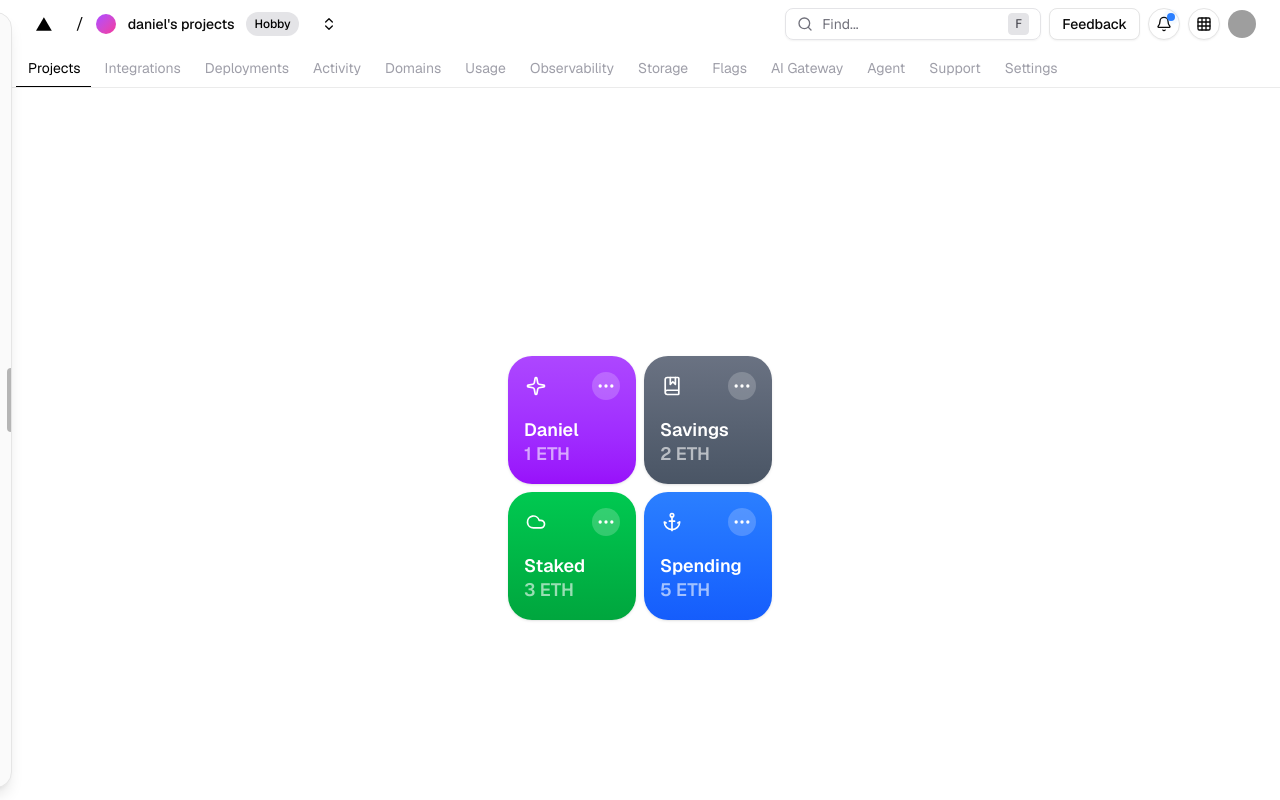
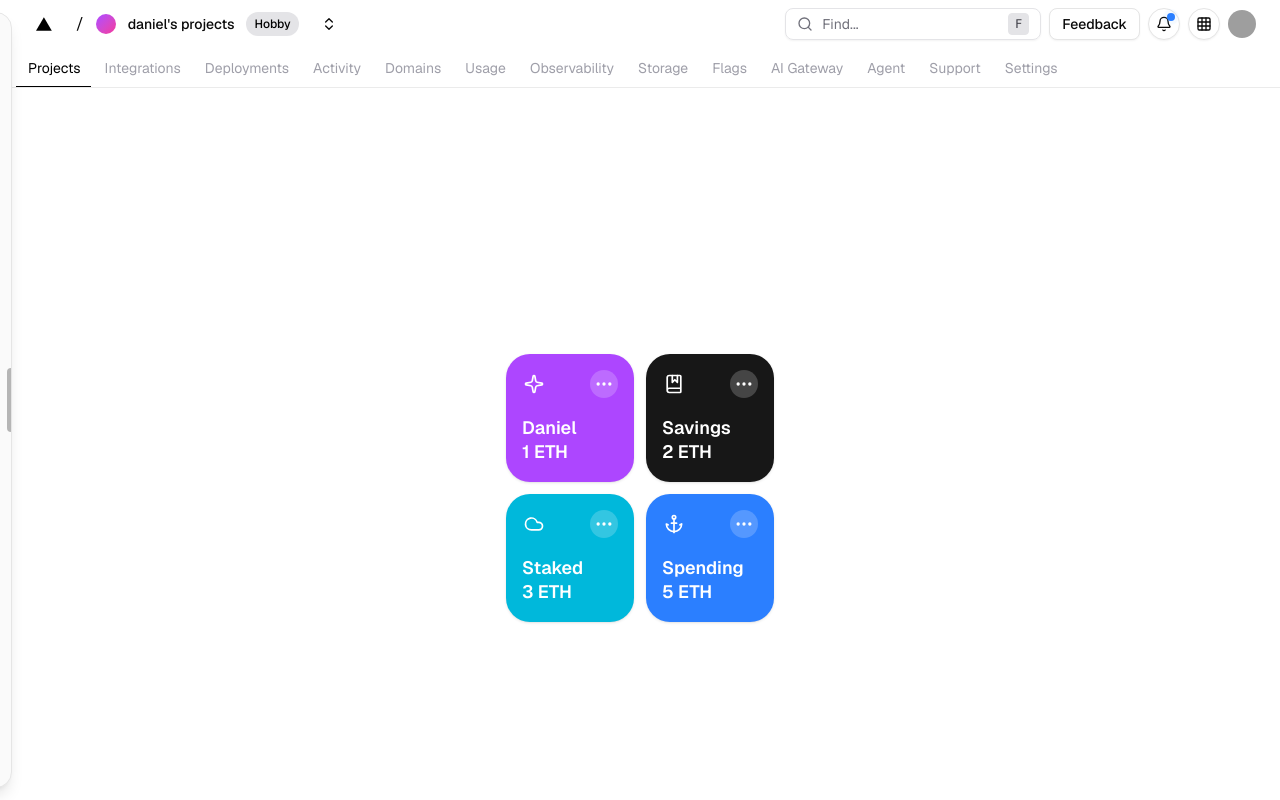
Before and after one commit to danielfsha/firecomponents, a Next.js app: page / in a window 1280 px wide. Built offline with nearby package versions, Linux system fonts and the light colour scheme; grey boxes are pictures that could not be loaded.

Commit message:
feat: added a web3 card component

```diff
--- a/app/page.tsx
+++ b/app/page.tsx
@@ -11,12 +11,14 @@ import { VercelDashboardNav } from "@/components/vercel-dashboard-nav";
 import AppleCarousel from "@/components/apple-carousel";
 import { DraggableSidebar } from "@/components/draggable-sidebar";
 import Web3Cards from "@/components/web3-cards";
+import useScrollProgress from "@/hooks/use-scroll-progress";
 
 export default function Home() {
+  const { scrollProgress } = useScrollProgress();
   const [open, setOpen] = useState(false);
   return (
     <div className="relative h-screen w-screen overflow-hidden overflow-y-scroll">
-      <VercelDashboardNav />
+      <VercelDashboardNav scrollProgress={scrollProgress} />
 
       <div className="flex flex-col items-center justify-center h-screen w-screen">
         <Web3Cards />
--- a/components/apple-carousel.tsx
+++ b/components/apple-carousel.tsx
@@ -1,6 +1,6 @@
 "use client";
 
-import { ArrowDown, ArrowUp, PlusCircle, X } from "lucide-react";
+import { ChevronDown, ChevronUp, PlusCircle, X } from "lucide-react";
 import { Button } from "./ui/button";
 import { useCallback, useMemo, useRef, useState } from "react";
 import useMeasure from "@/hooks/use-measure";
@@ -161,20 +161,29 @@ export default function AppleCarousel() {
   }, []);
 
   return (
-    <div className="relative bg-black text-white w-4xl h-[700px] rounded-2xl flex items-center justify-between flex-col lg:flex-row space-x-4">
+    <div className="relative bg-black text-white w-6xl h-[700px] rounded-[48px] flex items-center justify-between flex-col lg:flex-row space-x-4 p-4 overflow-hidden">
       {/* x button */}
+      {currentSlide !== null && (
         <Button
           onClick={() => setCurrentSlide(null)}
-        className="absolute size-12 rounded-full top-2 right-2"
+          className="absolute size-12 rounded-full top-6 right-4"
           aria-label="Close"
         >
           <X />
         </Button>
+      )}
 
-      <div className="flex flex-col items-center justify-center space-y-2 h-full px-2">
+      <div className="flex items-center justify-center w-12">
+        {currentSlide !== null && (
+          <motion.div
+            initial={{ opacity: 0, filter: "blur(4px)" }}
+            animate={{ opacity: 1, filter: "blur(0)" }}
+            exit={{ opacity: 0, filter: "blur(4px)" }}
+            className="flex flex-col items-center justify-center space-y-4 h-full px-2"
+          >
             <Button
               disabled={currentSlide === 0}
-          className={`size-12 rounded-full ${
+              className={`size-10 rounded-full ${
                 currentSlide === 0
                   ? "opacity-50 cursor-not-allowed"
                   : "cursor-pointer"
@@ -182,11 +191,11 @@ export default function AppleCarousel() {
               onClick={() => handleChange(-1)}
               aria-label="Previous Slide"
             >
-          <ArrowUp />
+              <ChevronUp />
             </Button>
             <Button
               disabled={currentSlide === SLIDES.length - 1}
-          className={`size-12 rounded-full ${
+              className={`size-10 rounded-full ${
                 currentSlide === SLIDES.length - 1
                   ? "opacity-50 cursor-not-allowed"
                   : "cursor-pointer"
@@ -194,8 +203,10 @@ export default function AppleCarousel() {
               onClick={() => handleChange(1)}
               aria-label="Next Slide"
             >
-          <ArrowDown />
+              <ChevronDown />
             </Button>
+          </motion.div>
+        )}
       </div>
 
       <div className="flex flex-col items-start justify-center space-y-1 w-[300px] h-full p-2 flex-1 overflow-y-auto">
--- a/components/draggable-sidebar.tsx
+++ b/components/draggable-sidebar.tsx
@@ -155,7 +155,7 @@ export function DraggableSidebar({
       >
         {/* Drag handle - visible area */}
         <div
-          className="absolute top-0 right-2 w-6 h-full cursor-grab active:cursor-grabbing"
+          className="absolute top-0 right-0 w-6 h-full cursor-grab active:cursor-grabbing"
           onMouseDown={handleMouseDown}
         />
 
--- a/components/family-signin-modal.tsx
+++ b/components/family-signin-modal.tsx
@@ -586,7 +586,7 @@ const PasskeyConfirmPage: React.FC = () => (
       </div>
     </div>
 
-    <div className="flex flex-col items-center justify-center space-y-2">
+    <div className="flex flex-col items-center justify-center space-y-2 pb-1.5">
       <h1 className="text-xl font-bold">Waiting for passkey</h1>
       <p className="text-gray-500 w-[75%] text-center text-md leading-6">
         Please follow prompts to verify your passkey
--- a/components/vercel-dashboard-nav.tsx
+++ b/components/vercel-dashboard-nav.tsx
@@ -39,9 +39,11 @@ const navigationItems = [
   "Settings",
 ];
 
-export function VercelDashboardNav() {
-  const { scrollProgress } = useScrollProgress();
-
+export function VercelDashboardNav({
+  scrollProgress,
+}: {
+  scrollProgress: number;
+}) {
   const [activeIndex, setActiveIndex] = useState<number | null>(0);
   const [hoveredIndex, setHoveredIndex] = useState<number | null>(null);
   const navItemsRef = useRef<(HTMLButtonElement | null)[]>([]);
--- a/components/web3-cards.tsx
+++ b/components/web3-cards.tsx
@@ -64,7 +64,7 @@ export const Web3Card = ({
 }) => {
   return (
     <motion.div
-      // layout
+      layout
       layoutId={`${card.title}-card`}
       onClick={() => {
         if (!isSelected) {
@@ -76,22 +76,22 @@ export const Web3Card = ({
       key={card.title}
       className={cn(
         "flex flex-col items-center justify-between p-4 rounded-3xl shadow-sm min-w-32 space-y-2",
-        card.title === "Daniel" &&
-          "bg-gradient-to-b from-purple-500 to-purple-600 text-white shadow",
-        card.title === "Savings" &&
-          "bg-gradient-to-b from-gray-500 to-gray-600 text-white shadow",
-        card.title === "Staked" &&
-          "bg-gradient-to-b from-green-500 to-green-600 text-white shadow",
-        card.title === "Spending" &&
-          "bg-gradient-to-b from-blue-500 to-blue-600 text-white shadow",
+        card.title === "Daniel" && "bg-[#ad46ff] text-white shadow",
+        card.title === "Savings" && "bg-[#171717] text-white shadow",
+        card.title === "Staked" && "bg-[#00b8db] text-white shadow",
+        card.title === "Spending" && "bg-[#2b7fff] text-white shadow",
         isSelected && "w-full h-48"
       )}
     >
       <div className="flex items-center justify-between w-full">
-        <motion.div className="flex items-center gap-2 scale-85">
+        <motion.div
+          layoutId={`${card.title}-icon`}
+          className="flex items-center gap-2 scale-85"
+        >
           {card.icon}
         </motion.div>
         <motion.div
+          layoutId={`${card.title}-ellipsis`}
           whileTap={{ scale: 0.8 }}
           className="flex items-center justify-center rounded-full bg-white/20 text-white size-7 p-1"
         >
@@ -100,8 +100,16 @@ export const Web3Card = ({
       </div>
 
       <motion.div className="flex flex-col items-start justify-start w-full mt-2">
-        <motion.h3 className="text-lg font-semibold">{card.title}</motion.h3>
-        <motion.p className="text-lg font-semibold opacity-60 -mt-1">
+        <motion.h3
+          layoutId={`${card.title}-title`}
+          className="text-lg font-semibold"
+        >
+          {card.title}
+        </motion.h3>
+        <motion.p
+          layoutId={`${card.title}-ETHAmount`}
+          className="text-lg font-semibold opacity-60 -mt-1"
+        >
           {card.ETHAmount}
         </motion.p>
       </motion.div>
@@ -120,12 +128,12 @@ export default function Web3Cards() {
   };
 
   return (
-    <MotionConfig transition={{ type: "spring", bounce: 0, duration: 0.3 }}>
+    <MotionConfig transition={{ type: "spring", bounce: 0, duration: 0.4 }}>
       <div>
         {selectedCard === null ? (
           <div
             className={cn(
-              "grid gap-2",
+              "grid gap-3",
               selectedCard
                 ? "grid-cols-3 grid-rows-2"
                 : "grid-cols-2 grid-rows-2"
@@ -141,7 +149,7 @@ export default function Web3Cards() {
             ))}
           </div>
         ) : (
-          <div className={cn("flex flex-col gap-1 ")}>
+          <div className={cn("flex flex-col gap-3")}>
             <div className={cn("flex items-center justify-between w-full ")}>
               {/* render the selected card */}
               {selectedCard && (
@@ -154,7 +162,7 @@ export default function Web3Cards() {
               )}
             </div>
             <div
-              className={cn("flex items-center justify-between w-full gap-1")}
+              className={cn("flex items-center justify-between w-full gap-3")}
             >
               {/* render the unselected cards */}
               {unselectedCards.map((card: Card, index: number) => (
```
Lines whose indentation alone changed are shown as unchanged.
